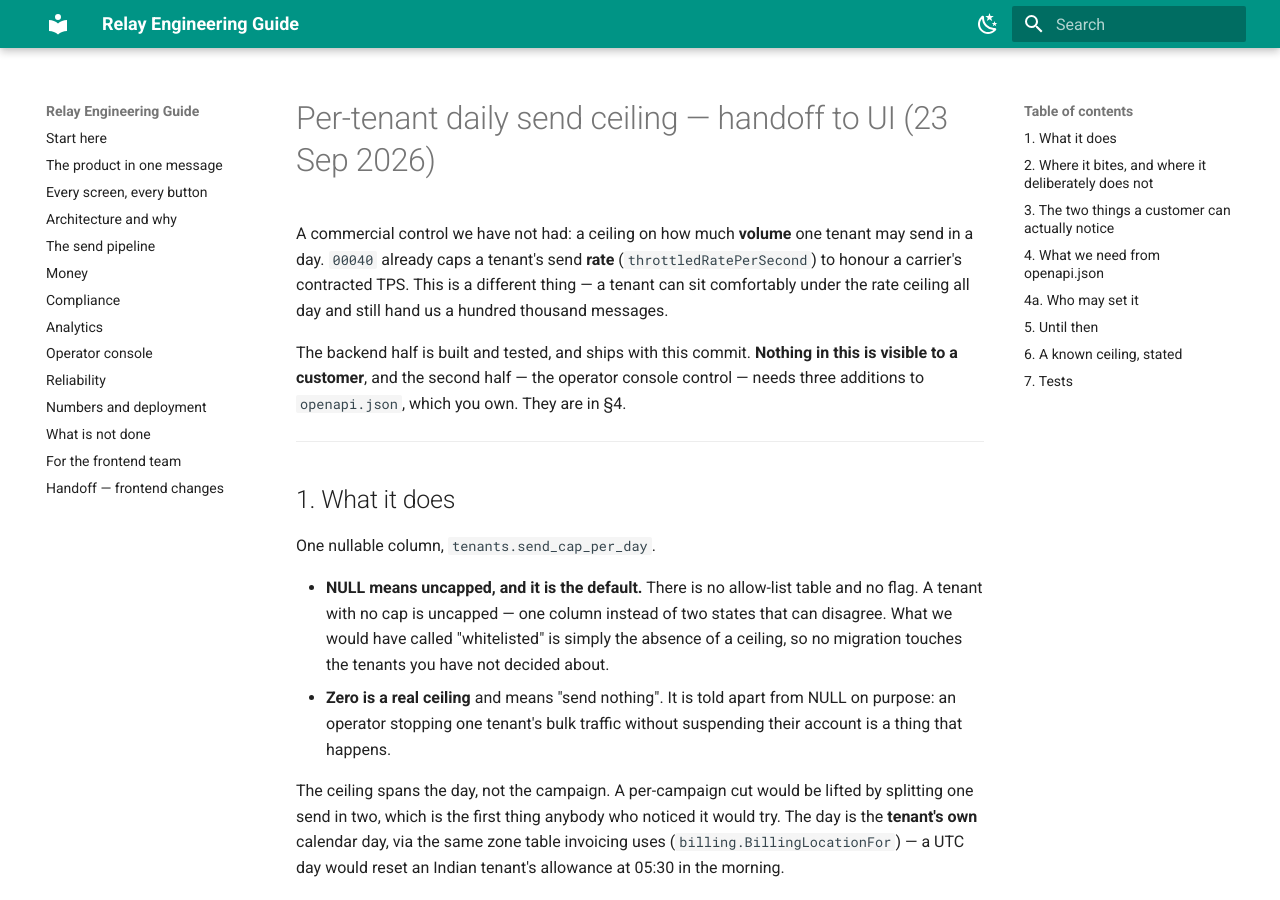
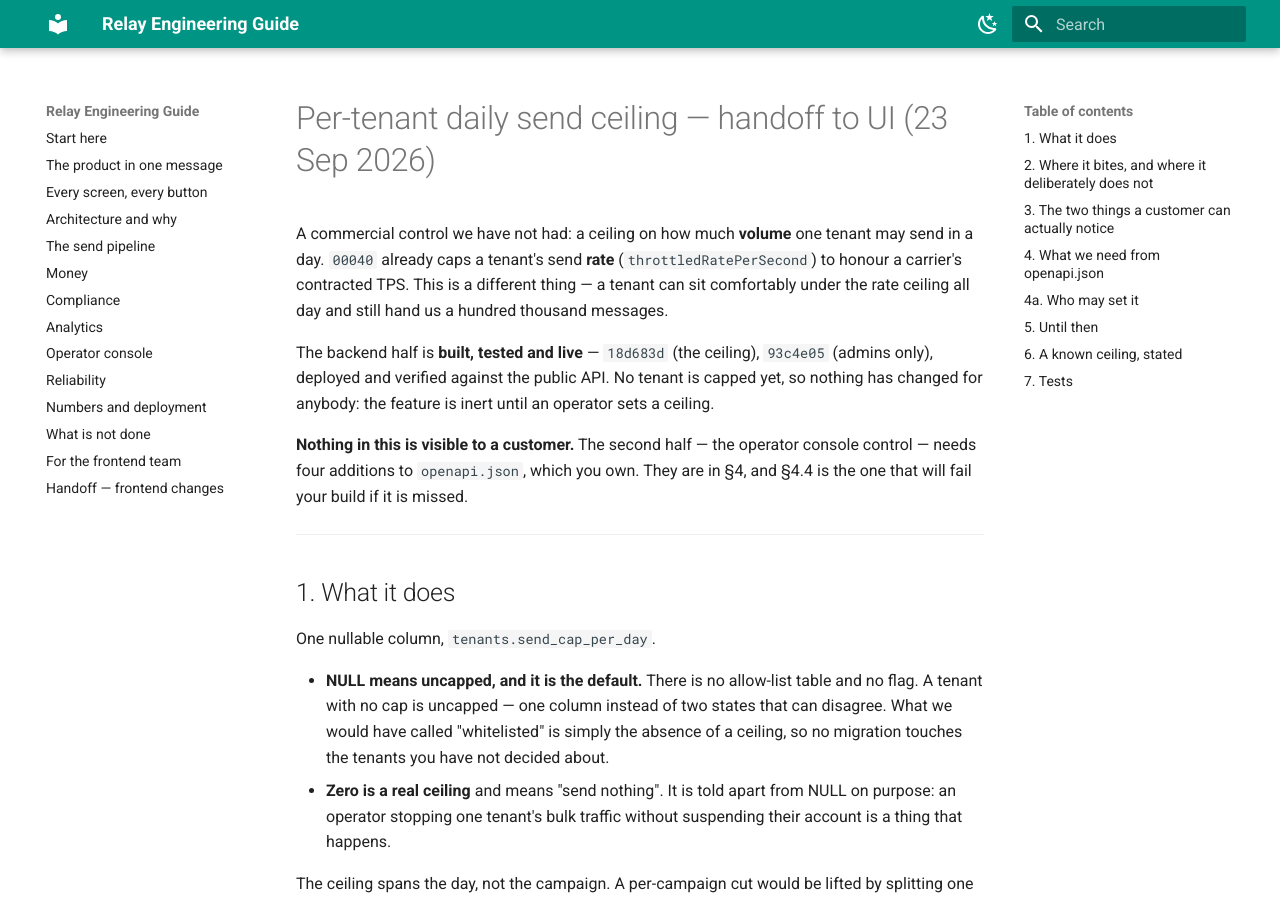
Before and after one commit to saeedafri/SMS-BE, an MkDocs documentation site: the page built from docs/HANDOFF_TO_UI_2026-09-23-send-cap.md, in a window 1280 px wide and 900 px high. Built offline with MkDocs 1.6.1 and Material for MkDocs 9.7.7, drawn with Linux system fonts in a browser that asks for light colours; some of the changed text lies outside the part shown.

Commit message:
docs: the send ceiling handoff names what is live, not what is coming

```diff
--- a/docs/HANDOFF_TO_UI_2026-09-23-send-cap.md
+++ b/docs/HANDOFF_TO_UI_2026-09-23-send-cap.md
@@ -6,9 +6,14 @@ tenant may send in a day. `00040` already caps a tenant's send **rate**
 different thing — a tenant can sit comfortably under the rate ceiling all day
 and still hand us a hundred thousand messages.
 
-The backend half is built and tested, and ships with this commit. **Nothing in this is visible to
-a customer**, and the second half — the operator console control — needs three
-additions to `openapi.json`, which you own. They are in §4.
+The backend half is **built, tested and live** — `18d683d` (the ceiling),
+`93c4e05` (admins only), deployed and verified against the public API. No tenant
+is capped yet, so nothing has changed for anybody: the feature is inert until an
+operator sets a ceiling.
+
+**Nothing in this is visible to a customer.** The second half — the operator
+console control — needs four additions to `openapi.json`, which you own. They
+are in §4, and §4.4 is the one that will fail your build if it is missed.
 
 ---
 
@@ -143,9 +148,9 @@ large number, or we leave a ceiling nobody meant to keep.
 `GET /v1/operator/tenants/{id}`.**
 
 The ceiling is for admins only — a plain `operator` may neither set it nor see
-it. The backend gate is written (`requireOperatorAdmin`), but a handler cannot
-answer 403 on an operation whose contract does not declare one, so both routes
-need it or the gate cannot be applied.
+it. The backend gate is shipped (`requireOperatorAdmin`, `93c4e05`), but a
+handler cannot answer 403 on an operation whose contract does not declare one,
+so both routes need it or the gate cannot be applied.
 
 The tenant-detail route needs one because of 4.1: the moment `TenantDetail`
 carries `sendCapPerDay`, every route that returns it can leak the ceiling to a
```
